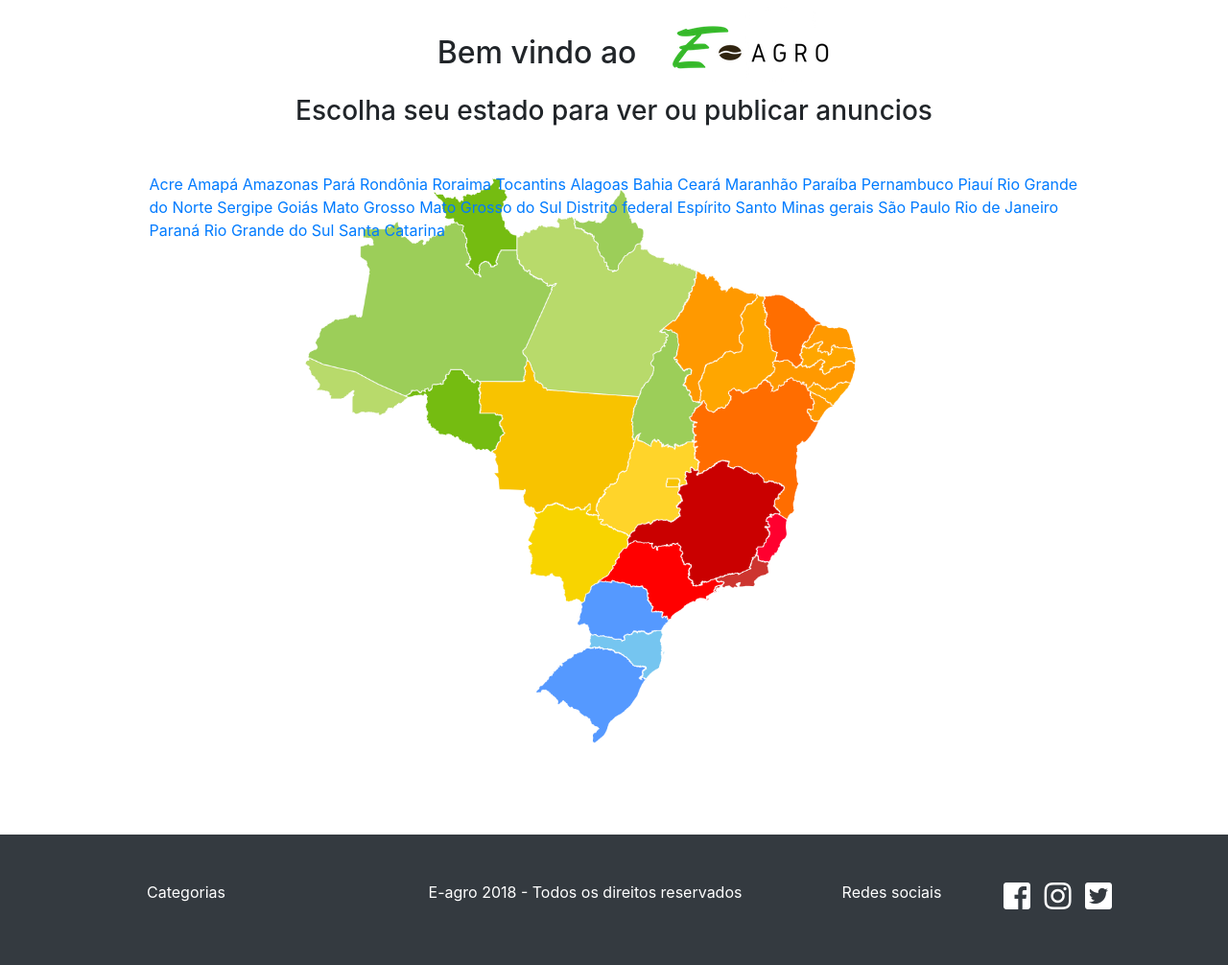
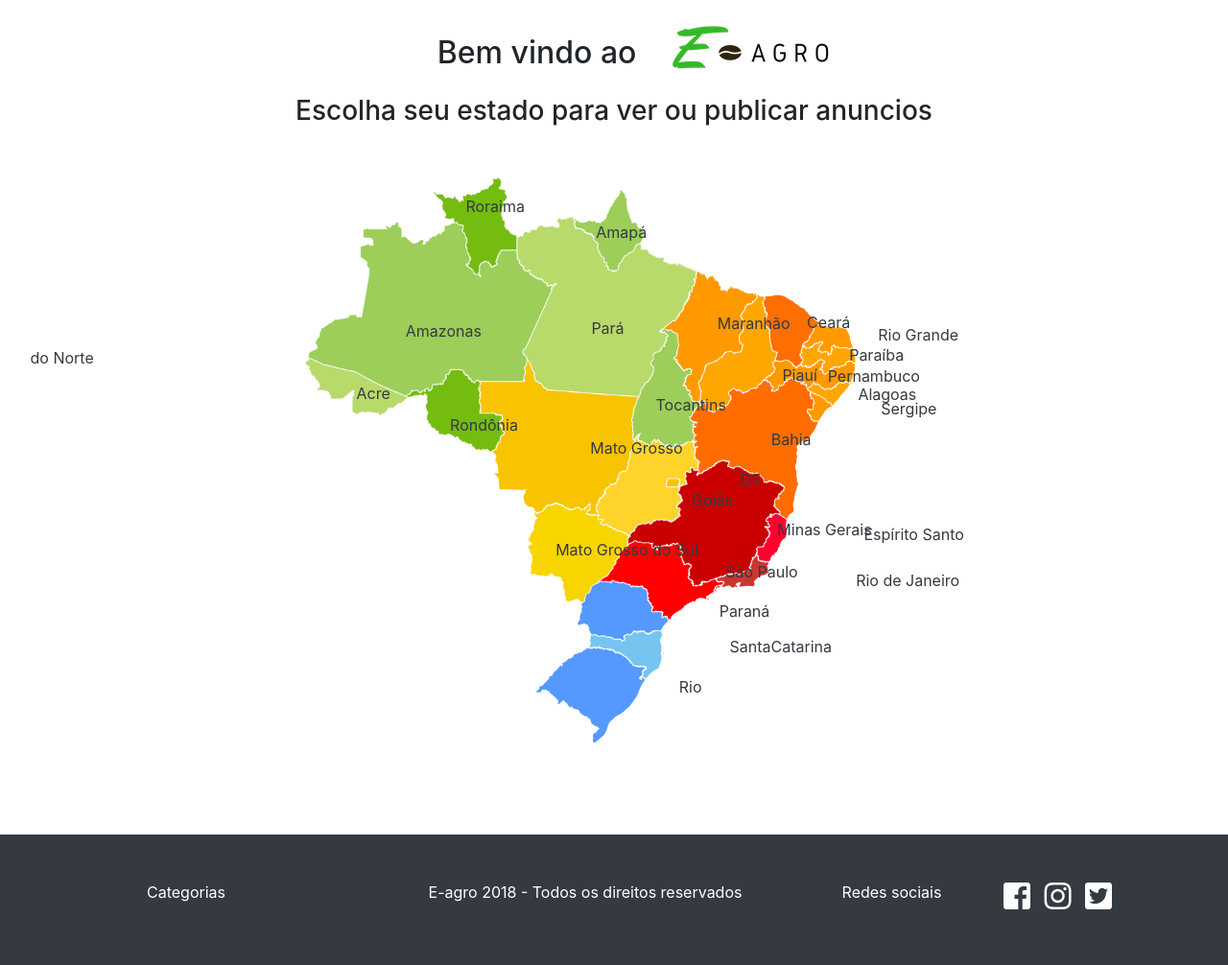
Before and after one commit to MarlonHenriqueTI/E-agro, a PHP site: page / in a window 1280 px wide. Shown: the part 126-1132 px from the top of the page at 96% size. Run offline with PHP 8.4, Linux system fonts and the light colour scheme; some libraries are stand-ins or nearby versions.

Commit message:
Fim do segundo dia
Configurei o mapa para tela média

```diff
--- a/index.php
+++ b/index.php
@@ -75,14 +75,14 @@
 					<a href="home.php" class="estado-mapa" id="Goias">Goiás</a>
 					<a href="home.php" class="estado-mapa" id="Mato-Grosso">Mato Grosso</a>
 					<a href="home.php" class="estado-mapa" id="Mato-Grosso-do-Sul">Mato Grosso do Sul</a>
-					<a href="home.php" class="estado-mapa" id="Distrito-federal">Distrito federal</a>
+					<a href="home.php" class="estado-mapa" id="Distrito-federal">DF</a>
 					<a href="home.php" class="estado-mapa" id="Espirito-Santo">Espírito Santo</a>
-					<a href="home.php" class="estado-mapa" id="Minas-Gerais">Minas gerais</a>
+					<a href="home.php" class="estado-mapa" id="Minas-Gerais">Minas Gerais</a>
 					<a href="home.php" class="estado-mapa" id="Sao-Paulo">São Paulo</a>
 					<a href="home.php" class="estado-mapa" id="Rio-de-Janeiro">Rio de Janeiro</a>
 					<a href="home.php" class="estado-mapa" id="Parana">Paraná</a>
-					<a href="home.php" class="estado-mapa" id="Rio-Grande do Sul">Rio Grande do Sul</a>
-					<a href="home.php" class="estado-mapa" id="Santa-Catarina">Santa Catarina</a>
+					<a href="home.php" class="estado-mapa" id="Rio-Grande-do-Sul">Rio Grande do Sul</a>
+					<a href="home.php" class="estado-mapa" id="Santa-Catarina">SantaCatarina</a>
 				</div>
 			</div>
 		</div>
--- a/style.css
+++ b/style.css
@@ -152,6 +152,170 @@ h2#Bem-vindo-mapa {
     margin-right: auto;
     margin-left: auto;
 }
+a#Acre {
+    position: relative;
+    top: 218px;
+    left: 216px;
+    text-decoration: none;
+    color: #343A40;
+}
+a#Amazonas {
+    position: relative;
+    top: 153px;
+    left: 170px;
+    color: #343A40;
+}
+a#Roraima {
+    position: relative;
+    top: 23px;
+    left: 35px;
+    color: #343A40;
+}
+a#Para {
+    position: relative;
+    top: 150px;
+    left: 280px;
+    color: #343A40;
+}
+a#Amapa {
+    position: relative;
+    top: 50px;
+    left: 426px;
+    color: #343A40;
+}
+a#Rondonia {
+    position: relative;
+    top: 251px;
+    left: 94px;
+    color: #343A40;
+}
+a#Tocantins {
+    position: relative;
+    top: 230px;
+    left: 167px;
+    color: #343A40;
+}
+a#Maranhao {
+    position: relative;
+    top: 145px;
+    left: -8px;
+    color: #343A40;
+}
+a#Mato-Grosso {
+    position: relative;
+    top: 251px;
+    left: 279px;
+    color: #343A40;
+}
+a#Piaui {
+    position: relative;
+    top: 199px;
+    right: 183px;
+    color: #343A40;
+}
+a#Goias {
+    position: relative;
+    top: 305px;
+    left: 432px;
+    color: #343A40;
+}
+a#Distrito-federal {
+    position: relative;
+    top: 284px;
+    left: 182px;
+    color: #343A40;
+}
+a#Ceara {
+    position: relative;
+    top: 144px;
+    left: 135px;
+    color: #343A40;
+}
+a#Rio-Grande-do-Norte {
+    position: relative;
+    top: 157px;
+    right: 124px;
+    color: #343A40;
+}
+a#Paraaba {
+    position: relative;
+    top: 178px;
+    left: 49px;
+    color: #343A40;
+}
+a#Pernambuco {
+    position: relative;
+    top: 200px;
+    right: 35px;
+    color: #343A40;
+}
+a#Alagoas {
+    position: relative;
+    top: 219px;
+    left: 300px;
+    color: #343A40;
+}
+a#Sergipe {
+    position: relative;
+    top: 210px;
+    left: 692px;
+    color: #343A40;
+}
+a#Bahia {
+    position: relative;
+    top: 266px;
+    left: 144px;
+    color: #343A40;
+}
+a#Minas-Gerais {
+    position: relative;
+    top: 336px;
+    left: 86px;
+    color: #343A40;
+}
+a#Espirito-Santo {
+    position: relative;
+    top: 341px;
+    left: 285px;
+    color: #343A40;
+}
+a#Rio-de-Janeiro {
+    position: relative;
+    top: 389px;
+    right: 15px;
+    color: #343A40;
+}
+a#Sao-Paulo {
+    position: relative;
+    top: 380px;
+    right: 71px;
+    color: #343A40;
+}
+a#Parana {
+    position: relative;
+    top: 421px;
+    right: 270px;
+    color: #343A40;
+}
+a#Santa-Catarina {
+    position: relative;
+    top: 434px;
+    left: 493px;
+    color: #343A40;
+}
+a#Rio-Grande-do-Sul {
+    position: relative;
+    top: 500px;
+    right: 369px;
+    color: #343A40;
+}
+a#Mato-Grosso-do-Sul {
+    position: relative;
+    top: 357px;
+    left: 142px;
+    color: #343A40;
+}
+
 /*-------------------------------------------------------
 Alterações em vários dispositivos!
 ---------------------------------------------------------*/
```
